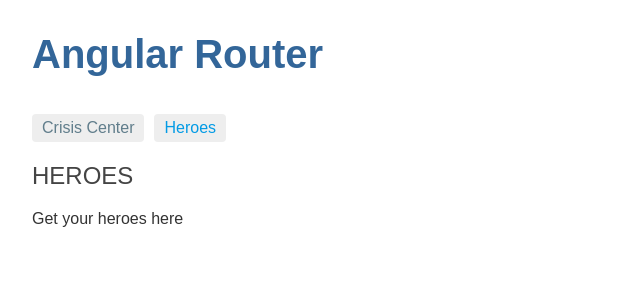
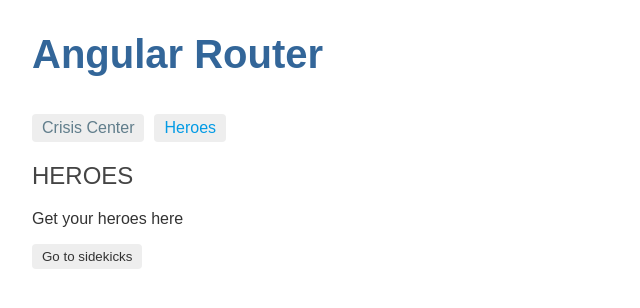
Before and after one commit to sandix34/Hero-Employment-Agency, an Angular app: page /heroes in a window 1280 px wide. Shown: the top 308 px of the page, without its empty margins (0-640 px from the left). Built offline with nearby package versions, Linux system fonts and the light colour scheme.

Commit message:
Define a Wildcard route

```diff
--- a/src/app/app-routing.module.ts
+++ b/src/app/app-routing.module.ts
@@ -2,11 +2,13 @@ import { NgModule } from '@angular/core';
 import { Routes, RouterModule } from '@angular/router';
 import { CrisisListComponent } from './crisis-list/crisis-list.component';
 import { HeroListComponent } from './hero-list/hero-list.component';
+import { PageNotFoundComponent } from './page-not-found/page-not-found.component';
 
 
 const routes: Routes = [
   { path: 'crisis-center', component: CrisisListComponent },
   { path: 'heroes', component: HeroListComponent },
+  { path: '**', component: PageNotFoundComponent }
 ];
 
 @NgModule({
--- a/src/app/app.module.ts
+++ b/src/app/app.module.ts
@@ -5,12 +5,14 @@ import { AppRoutingModule } from './app-routing.module';
 import { AppComponent } from './app.component';
 import { CrisisListComponent } from './crisis-list/crisis-list.component';
 import { HeroListComponent } from './hero-list/hero-list.component';
+import { PageNotFoundComponent } from './page-not-found/page-not-found.component';
 
 @NgModule({
   declarations: [
     AppComponent,
     CrisisListComponent,
-    HeroListComponent
+    HeroListComponent,
+    PageNotFoundComponent
   ],
   imports: [
     BrowserModule,
--- a/src/app/hero-list/hero-list.component.html
+++ b/src/app/hero-list/hero-list.component.html
@@ -1,2 +1,3 @@
 <h2>HEROES</h2>
 <p>Get your heroes here</p>
+<button routerLink="/sidekicks">Go to sidekicks</button>
--- /dev/null
+++ b/src/app/page-not-found/page-not-found.component.html
@@ -0,0 +1 @@
+<h2>Page not found</h2>
--- /dev/null
+++ b/src/app/page-not-found/page-not-found.component.ts
@@ -0,0 +1,15 @@
+import { Component, OnInit } from '@angular/core';
+
+@Component({
+  selector: 'app-page-not-found',
+  templateUrl: './page-not-found.component.html',
+  styleUrls: ['./page-not-found.component.css']
+})
+export class PageNotFoundComponent implements OnInit {
+
+  constructor() { }
+
+  ngOnInit(): void {
+  }
+
+}
```
Also changed, not shown: src/app/page-not-found/page-not-found.component.css (added).
